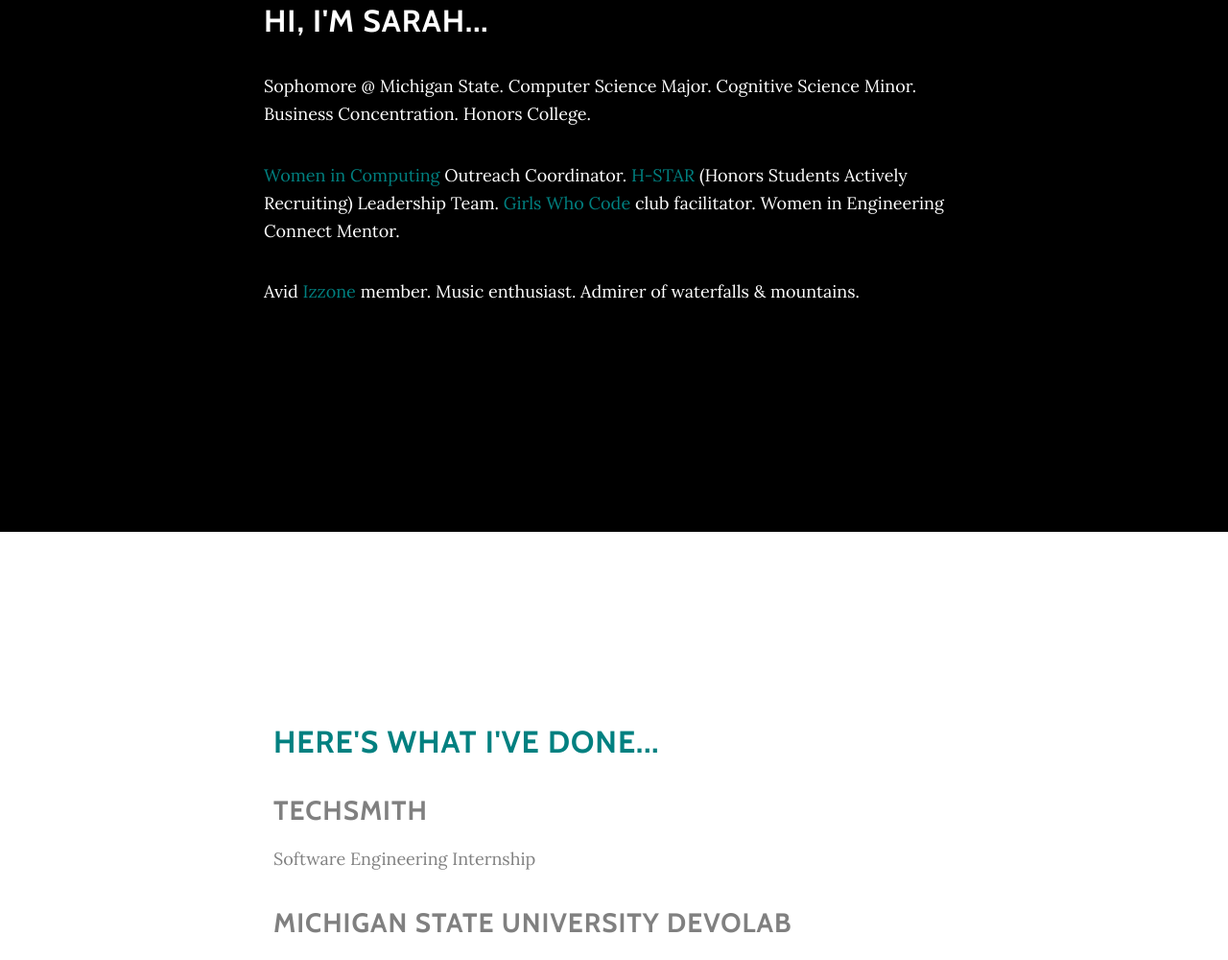
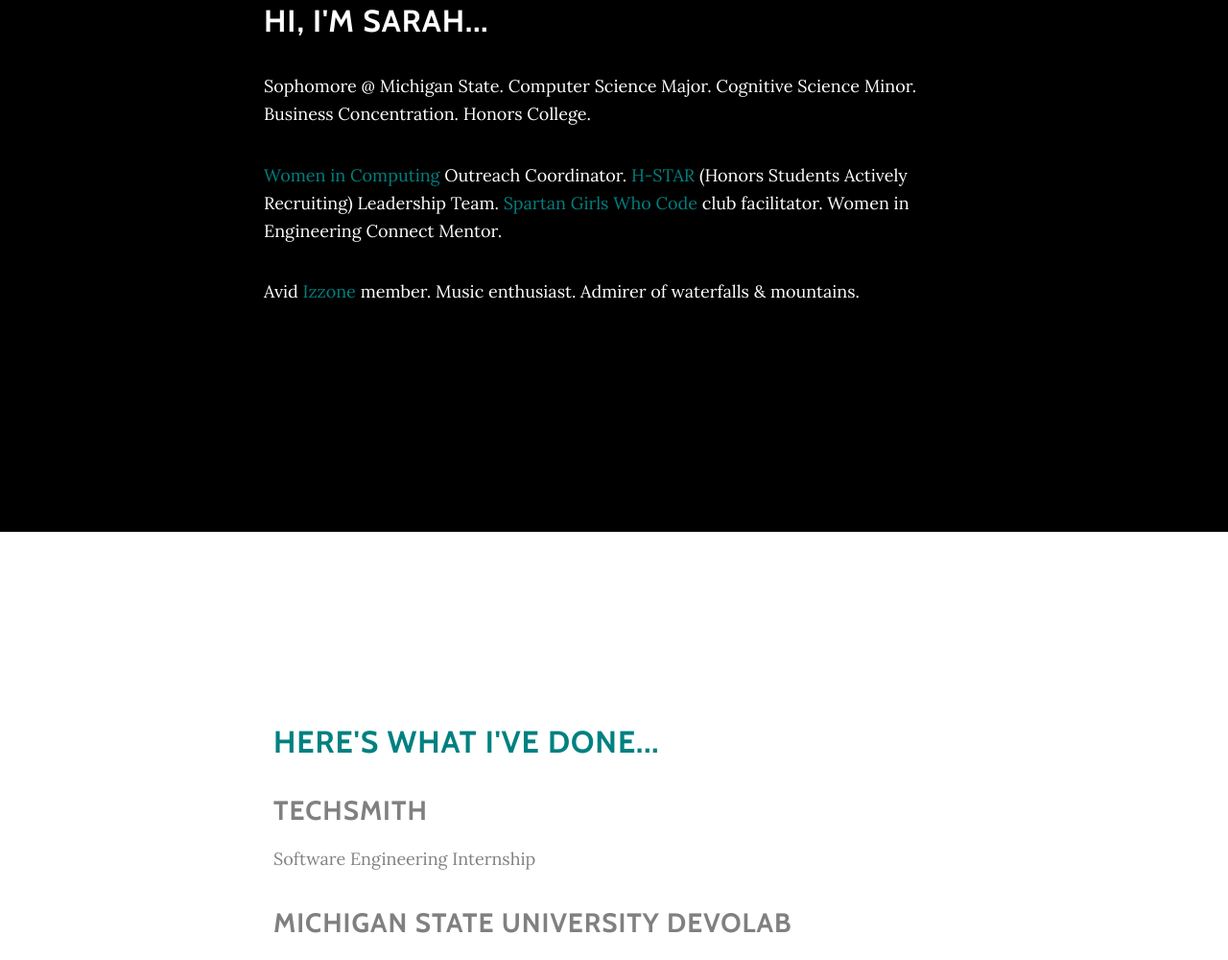
Before and after one commit to sarahjohanknecht/sarahjohanknecht.github.io, a website: page index.html in a window 1280 px wide. Shown: the part 997-1997 px from the top of the page at 96% size. Drawn offline with nearby package versions, Linux system fonts and the light colour scheme.

Commit message:
link changes

```diff
--- a/index.html
+++ b/index.html
@@ -74,7 +74,7 @@
             <h2>Hi, I'm Sarah... </h2>
             <p> Sophomore @ Michigan State. Computer Science Major. Cognitive Science Minor. Business Concentration. Honors College.
               <p> <a href="http://www.cse.msu.edu/msuwic/">Women in Computing </a> Outreach Coordinator. <a href="https://honorscollege.msu.edu/programs/h-star.html">H-STAR</a>
-                (Honors Students Actively Recruiting) Leadership Team. <a href="https://girlswhocode.com/"> Girls Who Code</a> club facilitator. Women in Engineering Connect Mentor.</p>
+                (Honors Students Actively Recruiting) Leadership Team. <a href="http://www.spartangwc.org/index.html"> Spartan Girls Who Code</a> club facilitator. Women in Engineering Connect Mentor.</p>
             <p>Avid <a href="https://twitter.com/ThisIsTheIzzone">Izzone </a> member. Music enthusiast. Admirer of waterfalls & mountains. </p>
           </div>
         </div>
```
